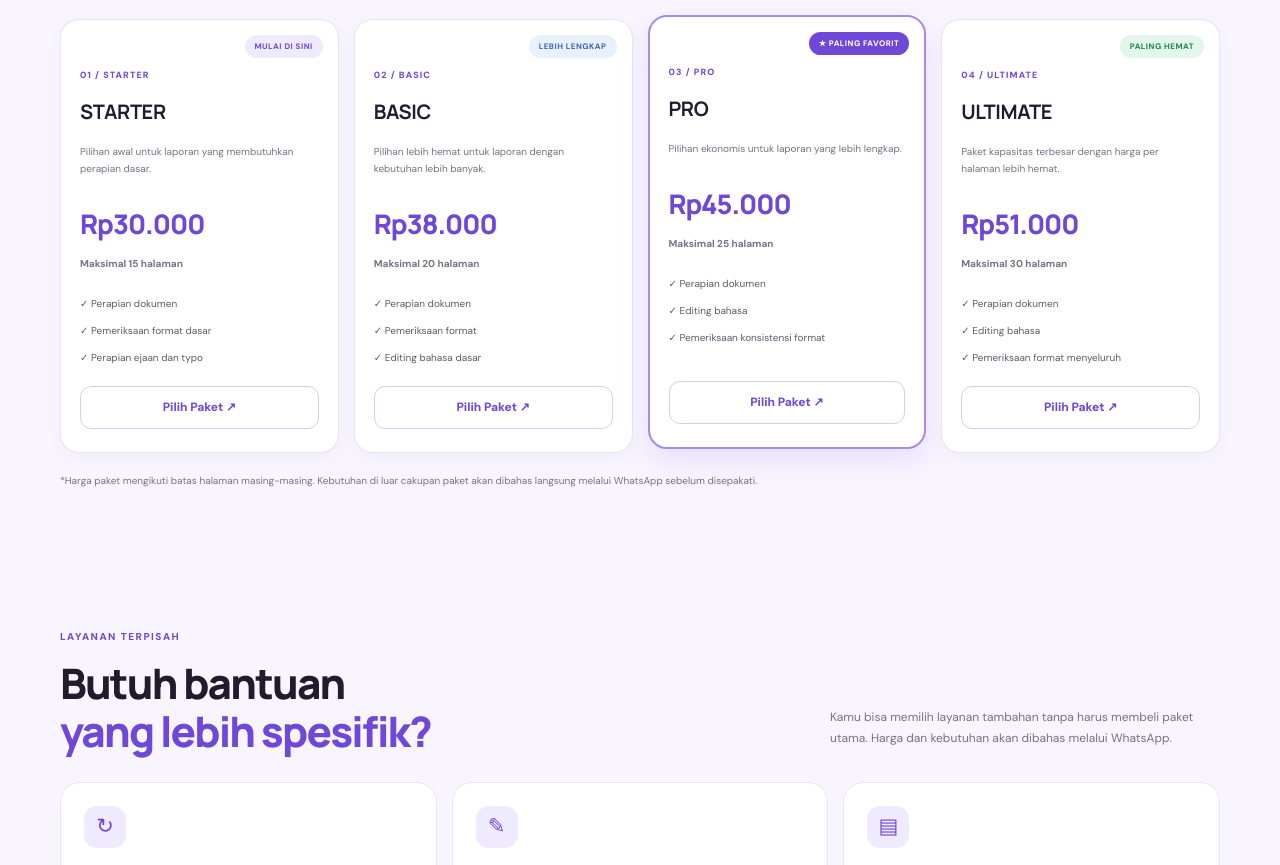
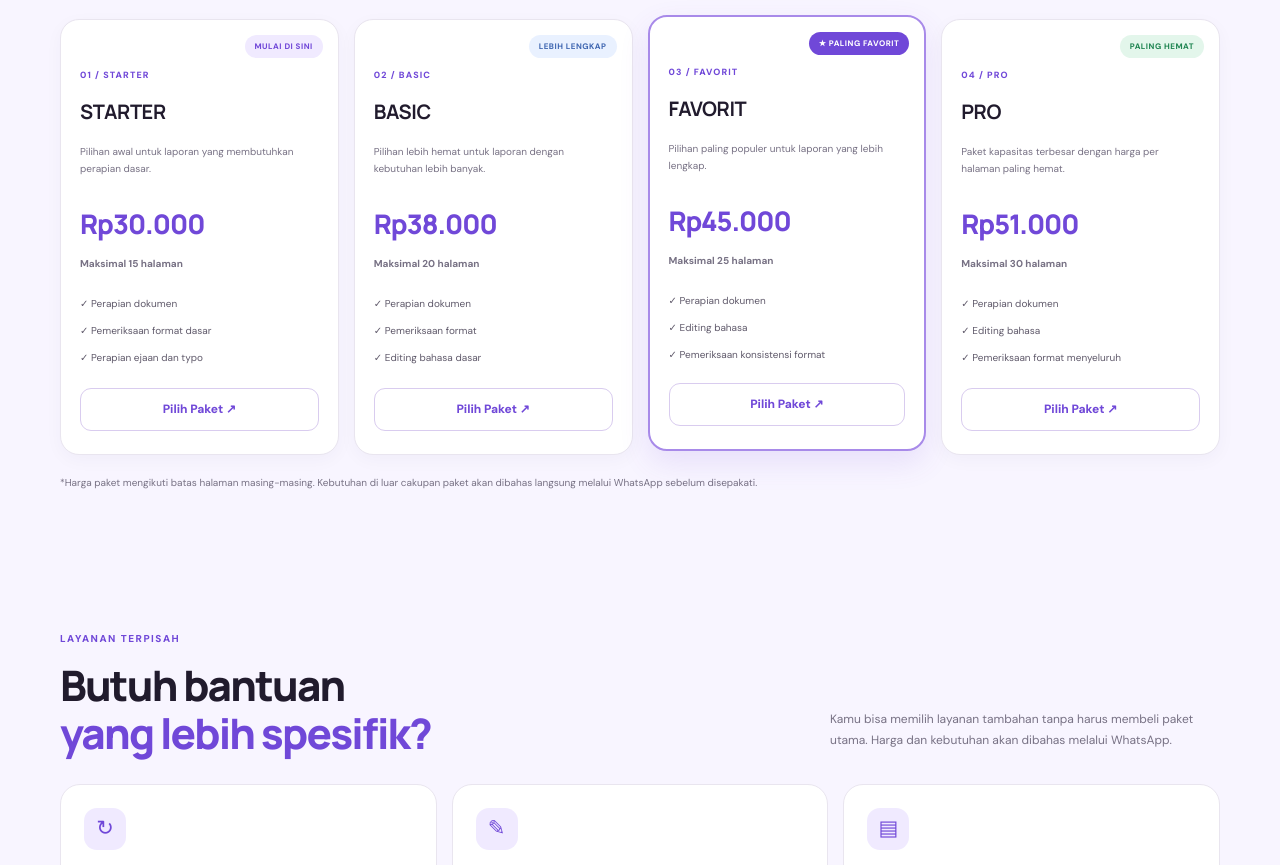
Before and after one commit to cornexe70-oss/reportify, a plain HTML site: page index.html in a window 1280 px wide. Shown: the part 891-1756 px from the top of the page. Drawn offline with nearby package versions, Linux system fonts and the light colour scheme.

Commit message:
Update pricing plans and remove ULTIMATE package

```diff
--- a/index.html
+++ b/index.html
@@ -130,9 +130,9 @@
       </article>
 
 <article class="price-card">
-        <span class="plan-label">03 / PRO</span>
-        <h3>PRO</h3>
-        <p class="plan-desc">Pilihan ekonomis untuk laporan yang lebih lengkap.</p>
+  <span class="plan-label">03 / FAVORIT</span>
+  <h3>FAVORIT</h3>
+  <p class="plan-desc">Pilihan paling populer untuk laporan yang lebih lengkap.</p>
   <div class="price">Rp45.000</div>
   <p class="plan-desc"><strong>Maksimal 25 halaman</strong></p>
   <ul>
@@ -140,13 +140,13 @@
     <li>✓ Editing bahasa</li>
     <li>✓ Pemeriksaan konsistensi format</li>
   </ul>
-        <button class="btn btn-outline btn-full" data-plan="PRO">Pilih Paket ↗</button>
+  <button class="btn btn-outline btn-full" data-plan="FAVORIT">Pilih Paket ↗</button>
 </article>
 
 <article class="price-card">
-        <span class="plan-label">04 / ULTIMATE</span>
-        <h3>ULTIMATE</h3>
-        <p class="plan-desc">Paket kapasitas terbesar dengan harga per halaman lebih hemat.</p>
+  <span class="plan-label">04 / PRO</span>
+  <h3>PRO</h3>
+  <p class="plan-desc">Paket kapasitas terbesar dengan harga per halaman paling hemat.</p>
   <div class="price">Rp51.000</div>
   <p class="plan-desc"><strong>Maksimal 30 halaman</strong></p>
   <ul>
@@ -154,7 +154,7 @@
     <li>✓ Editing bahasa</li>
     <li>✓ Pemeriksaan format menyeluruh</li>
   </ul>
-        <button class="btn btn-outline btn-full" data-plan="ULTIMATE">Pilih Paket ↗</button>
+  <button class="btn btn-outline btn-full" data-plan="PRO">Pilih Paket ↗</button>
   </article>
 
     </div>
```
Lines whose indentation alone changed are shown as unchanged.
